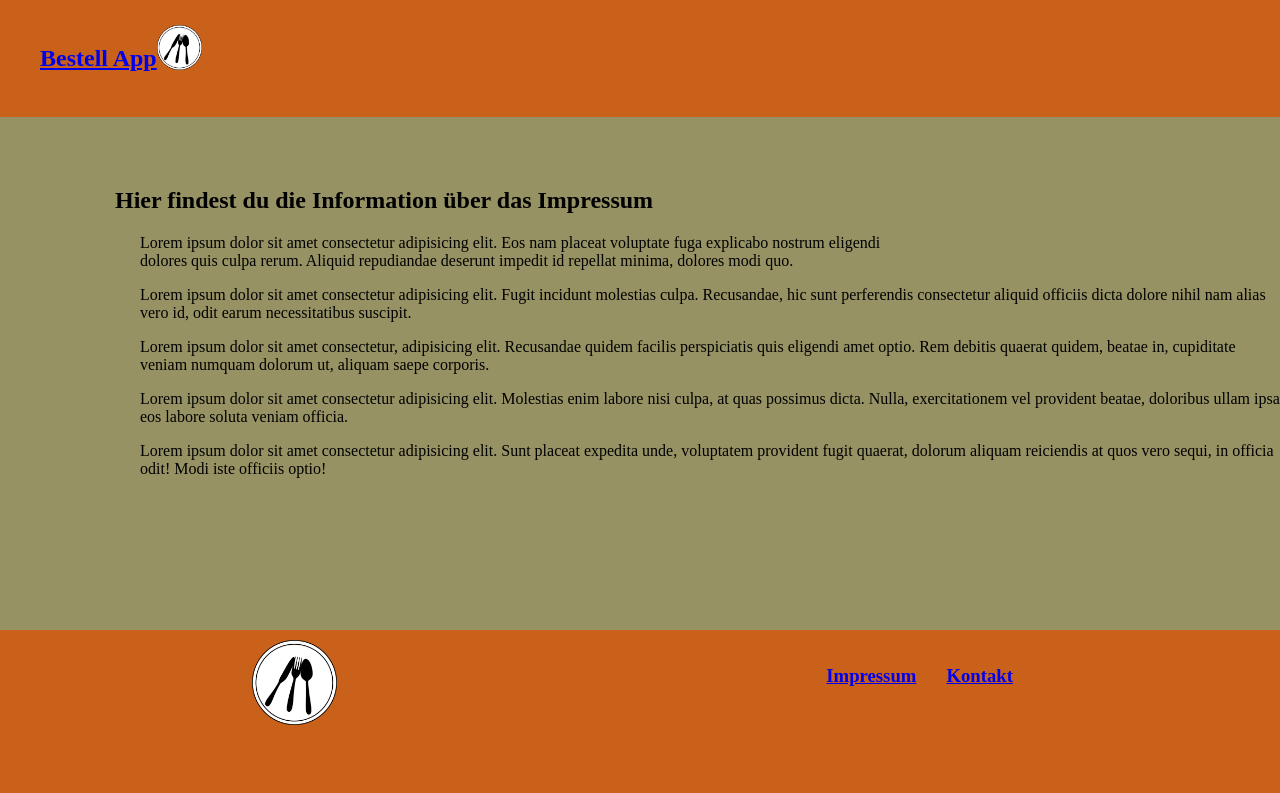
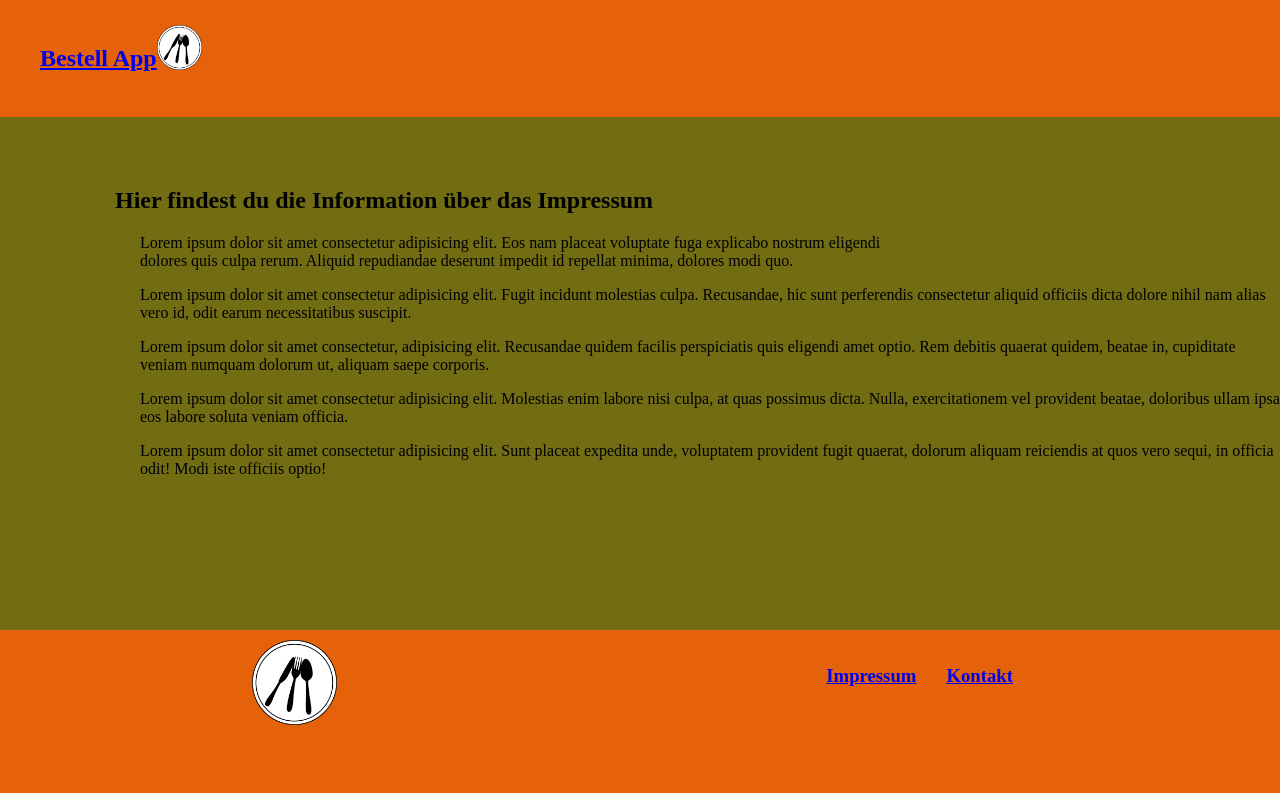
Before and after one commit to studyguy5/first_Codingprojects, a plain HTML site: page deliverando_bestellapp/impressum.html in a window 1280 px wide. Drawn offline with Linux system fonts and the light colour scheme.

Commit message:
background-color

```diff
--- a/deliverando_bestellapp/impressum.css
+++ b/deliverando_bestellapp/impressum.css
@@ -8,7 +8,7 @@ body {
     display: flex;
     flex-direction: column;
     height:100vh;
-    background-color: rgb(151, 146, 100);
+    background-color: rgb(114, 108, 19);
 
 
 }
@@ -17,7 +17,7 @@ body {
     display: flex;
     justify-content: start;
     padding: 25px;
-    background-color: rgb(202, 97, 26);
+    background-color: rgb(230, 98, 10);
 
     color: white;
 }
@@ -46,7 +46,7 @@ h2{
     padding: 10px 15px;
     height: 150px;
 
-    background-color: rgb(202, 97, 26);
+    background-color: rgb(230, 98, 10);
 }
 
 .footer img {
```
